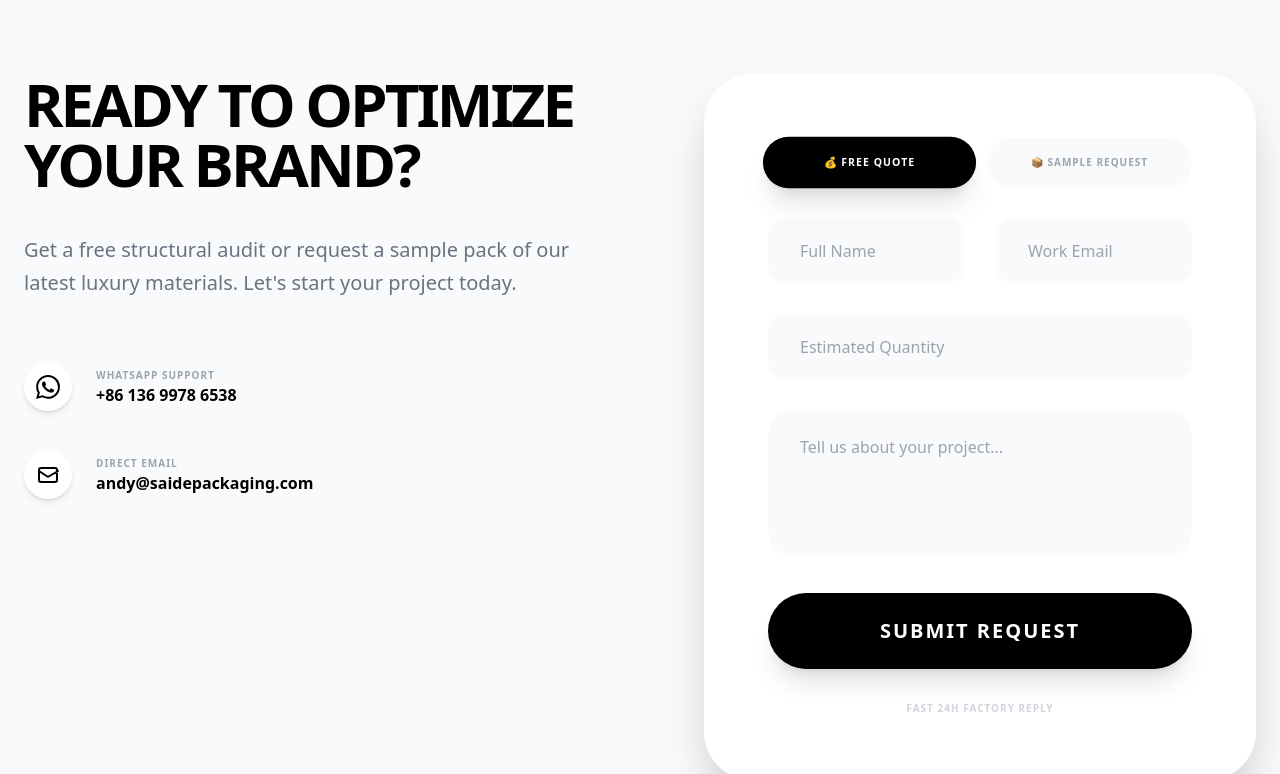
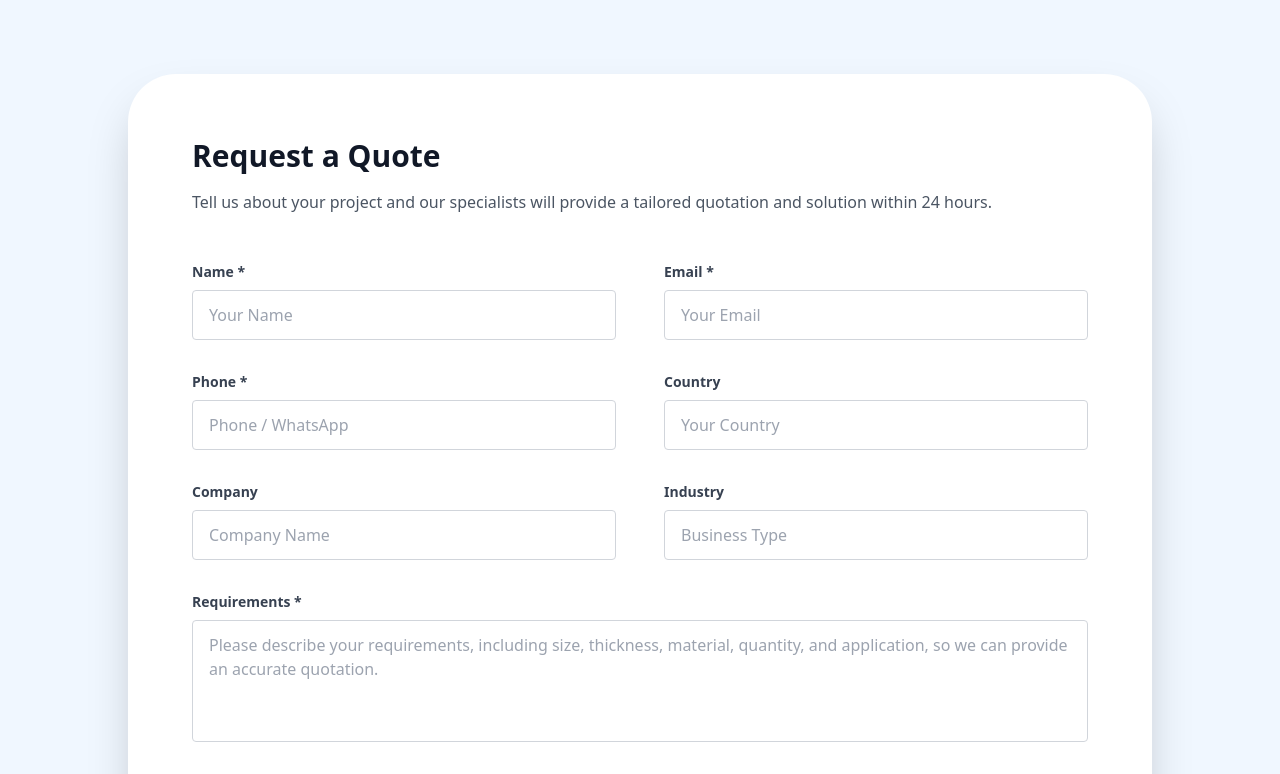
Before and after one commit to yaowei198299-cmd/side-packaging-site, a Next.js app: page / in a window 1280 px wide. Shown: the part 9420-10194 px from the top of the page. Built offline with nearby package versions, Linux system fonts and the light colour scheme.

Commit message:
feat: redesign inquiry form to match reference image

```diff
--- a/pages/index.tsx
+++ b/pages/index.tsx
@@ -9,9 +9,10 @@ const HomePage = () => {
     name: '',
     email: '',
     phone: '',
-    message: '',
-    quantity: '',
-    type: 'Quote'
+    country: '',
+    company: '',
+    industry: '',
+    message: ''
   });
 
   const handleSubmit = (e: React.FormEvent) => {
@@ -20,12 +21,12 @@ const HomePage = () => {
     if (typeof window !== 'undefined' && (window as any).gtag) {
       (window as any).gtag('event', 'form_submission', {
         'event_category': 'Engagement',
-        'event_label': formData.type,
-        'value': formData.quantity
+        'event_label': 'Quote',
+        'value': formData.company
       });
     }
-    alert(`Thank you for your ${formData.type} request! Andy will contact you via WhatsApp/Email shortly.`);
-    setFormData({ name: '', email: '', phone: '', message: '', quantity: '', type: 'Quote' });
+    alert(`Thank you for your request! Andy will contact you via WhatsApp/Email shortly.`);
+    setFormData({ name: '', email: '', phone: '', country: '', company: '', industry: '', message: '' });
   };
 
   const industrySolutions = [
@@ -599,93 +600,97 @@ const HomePage = () => {
         </section>
 
         {/* Inquiry Form Section */}
-        <section id="contact" className="py-40 bg-gray-50 border-t border-gray-100">
+        <section id="contact" className="py-40 bg-[#f0f7ff] border-t border-gray-100">
           <div className="max-w-7xl mx-auto px-6">
-             <div className="grid lg:grid-cols-2 gap-32">
-                <div>
-                   <h2 className="text-5xl md:text-6xl font-black mb-10 uppercase tracking-tighter leading-[0.9]">Ready to Optimize <br/>Your Brand?</h2>
-                   <p className="text-xl text-gray-500 font-medium mb-16 leading-relaxed">
-                     Get a free structural audit or request a sample pack of our latest luxury materials. Let's start your project today.
+            <div className="bg-white p-12 md:p-16 rounded-[3rem] shadow-2xl max-w-5xl mx-auto">
+              <h2 className="text-3xl font-bold text-gray-900 mb-4">Request a Quote</h2>
+              <p className="text-gray-600 mb-12">
+                Tell us about your project and our specialists will provide a tailored quotation and solution within 24 hours.
               </p>
 
-                   <div className="space-y-10">
-                      <div className="flex items-center space-x-6 group">
-                        <div className="w-12 h-12 bg-white rounded-full flex items-center justify-center shadow-md group-hover:bg-green-500 group-hover:text-white transition-all">
-                           <svg className="w-6 h-6" fill="currentColor" viewBox="0 0 24 24"><path d="M17.472 14.382c-.297-.149-1.758-.867-2.03-.967-.273-.099-.471-.148-.67.15-.197.297-.767.966-.94 1.164-.173.199-.347.223-.644.075-.297-.15-1.255-.463-2.39-1.475-.883-.788-1.48-1.761-1.653-2.059-.173-.297-.018-.458.13-.606.134-.133.298-.347.446-.52.149-.174.198-.298.298-.497.099-.198.05-.371-.025-.52-.075-.149-.669-1.612-.916-2.207-.242-.579-.487-.5-.669-.51-.173-.008-.371-.01-.57-.01-.198 0-.52.074-.792.372-.272.297-1.04 1.016-1.04 2.479 0 1.462 1.065 2.875 1.213 3.074.149.198 2.096 3.2 5.077 4.487.709.306 1.262.489 1.694.625.712.227 1.36.195 1.871.118.571-.085 1.758-.719 2.006-1.413.248-.694.248-1.289.173-1.413-.074-.124-.272-.198-.57-.347m-5.421 7.403h-.004a9.87 9.87 0 01-5.031-1.378l-.361-.214-3.741.982.998-3.648-.235-.374a9.86 9.86 0 01-1.51-5.26c.001-5.45 4.436-9.884 9.888-9.884 2.64 0 5.122 1.03 6.988 2.898a9.825 9.825 0 012.893 6.994c-.003 5.45-4.437 9.884-9.885 9.884m8.413-18.297A11.815 11.815 0 0012.05 0C5.495 0 .16 5.335.157 11.892c0 2.096.547 4.142 1.588 5.945L.057 24l6.305-1.654a11.882 11.882 0 005.683 1.448h.005c6.554 0 11.89-5.335 11.893-11.893a11.821 11.821 0 00-3.48-8.413Z"/></svg>
-                        </div>
-                        <div>
-                           <p className="text-[10px] font-bold uppercase tracking-widest text-gray-400">WhatsApp Support</p>
-                           <p className="font-bold">+86 136 9978 6538</p>
-                        </div>
-                      </div>
-                      <div className="flex items-center space-x-6 group">
-                        <div className="w-12 h-12 bg-white rounded-full flex items-center justify-center shadow-md group-hover:bg-black group-hover:text-white transition-all">
-                           <svg className="w-6 h-6" fill="none" stroke="currentColor" viewBox="0 0 24 24"><path strokeLinecap="round" strokeLinejoin="round" strokeWidth={2} d="M3 8l7.89 5.26a2 2 0 002.22 0L22 8M5 19h14a2 2 0 002-2V7a2 2 0 00-2-2H5a2 2 0 00-2 2v10a2 2 0 002 2z"/></svg>
-                        </div>
-                        <div>
-                           <p className="text-[10px] font-bold uppercase tracking-widest text-gray-400">Direct Email</p>
-                           <p className="font-bold">andy@saidepackaging.com</p>
-                        </div>
-                      </div>
-                   </div>
-                </div>
-
-                <div>
-                   <form onSubmit={handleSubmit} className="space-y-8 bg-white p-12 md:p-16 rounded-[3rem] shadow-2xl">
-                      <div className="flex gap-4">
-                        {['Quote', 'Sample'].map(type => (
-                          <button
-                            key={type}
-                            type="button"
-                            onClick={() => setFormData({...formData, type})}
-                            className={`flex-1 py-4 rounded-full text-[10px] font-bold uppercase tracking-widest transition-all ${formData.type === type ? 'bg-black text-white shadow-xl scale-105' : 'bg-gray-50 text-gray-400 border border-transparent hover:border-black hover:text-black'}`}
-                          >
-                            {type === 'Quote' ? '💰 Free Quote' : '📦 Sample Request'}
-                          </button>
-                        ))}
-                      </div>
-
-                      <div className="grid md:grid-cols-2 gap-8">
+              <form onSubmit={handleSubmit} className="space-y-8">
+                <div className="grid md:grid-cols-2 gap-x-12 gap-y-8">
+                  <div className="space-y-2">
+                    <label className="block text-sm font-bold text-gray-700">Name *</label>
                     <input
                       type="text"
                       required
-                          placeholder="Full Name"
-                          className="w-full px-8 py-5 rounded-2xl bg-gray-50 border-transparent focus:bg-white focus:ring-2 focus:ring-black transition"
+                      placeholder="Your Name"
+                      className="w-full px-4 py-3 border border-gray-300 rounded focus:ring-2 focus:ring-blue-500 focus:border-transparent outline-none transition text-gray-600"
                       value={formData.name}
                       onChange={(e) => setFormData({...formData, name: e.target.value})}
                     />
+                  </div>
+                  <div className="space-y-2">
+                    <label className="block text-sm font-bold text-gray-700">Email *</label>
                     <input
                       type="email"
                       required
-                          placeholder="Work Email"
-                          className="w-full px-8 py-5 rounded-2xl bg-gray-50 border-transparent focus:bg-white focus:ring-2 focus:ring-black transition"
+                      placeholder="Your Email"
+                      className="w-full px-4 py-3 border border-gray-300 rounded focus:ring-2 focus:ring-blue-500 focus:border-transparent outline-none transition text-gray-600"
                       value={formData.email}
                       onChange={(e) => setFormData({...formData, email: e.target.value})}
                     />
                   </div>
-
+                  <div className="space-y-2">
+                    <label className="block text-sm font-bold text-gray-700">Phone *</label>
                     <input
                       type="text"
-                        placeholder="Estimated Quantity"
-                        className="w-full px-8 py-5 rounded-2xl bg-gray-50 border-transparent focus:bg-white focus:ring-2 focus:ring-black transition"
-                        value={formData.quantity}
-                        onChange={(e) => setFormData({...formData, quantity: e.target.value})}
+                      required
+                      placeholder="Phone / WhatsApp"
+                      className="w-full px-4 py-3 border border-gray-300 rounded focus:ring-2 focus:ring-blue-500 focus:border-transparent outline-none transition text-gray-600"
+                      value={formData.phone}
+                      onChange={(e) => setFormData({...formData, phone: e.target.value})}
                     />
+                  </div>
+                  <div className="space-y-2">
+                    <label className="block text-sm font-bold text-gray-700">Country</label>
+                    <input
+                      type="text"
+                      placeholder="Your Country"
+                      className="w-full px-4 py-3 border border-gray-300 rounded focus:ring-2 focus:ring-blue-500 focus:border-transparent outline-none transition text-gray-600"
+                      value={formData.country}
+                      onChange={(e) => setFormData({...formData, country: e.target.value})}
+                    />
+                  </div>
+                  <div className="space-y-2">
+                    <label className="block text-sm font-bold text-gray-700">Company</label>
+                    <input
+                      type="text"
+                      placeholder="Company Name"
+                      className="w-full px-4 py-3 border border-gray-300 rounded focus:ring-2 focus:ring-blue-500 focus:border-transparent outline-none transition text-gray-600"
+                      value={formData.company}
+                      onChange={(e) => setFormData({...formData, company: e.target.value})}
+                    />
+                  </div>
+                  <div className="space-y-2">
+                    <label className="block text-sm font-bold text-gray-700">Industry</label>
+                    <input
+                      type="text"
+                      placeholder="Business Type"
+                      className="w-full px-4 py-3 border border-gray-300 rounded focus:ring-2 focus:ring-blue-500 focus:border-transparent outline-none transition text-gray-600"
+                      value={formData.industry}
+                      onChange={(e) => setFormData({...formData, industry: e.target.value})}
+                    />
+                  </div>
+                </div>
 
+                <div className="space-y-2">
+                  <label className="block text-sm font-bold text-gray-700">Requirements *</label>
                   <textarea
                     rows={4}
-                        placeholder="Tell us about your project..."
-                        className="w-full px-8 py-6 rounded-3xl bg-gray-50 border-transparent focus:bg-white focus:ring-2 focus:ring-black transition resize-none"
+                    required
+                    placeholder="Please describe your requirements, including size, thickness, material, quantity, and application, so we can provide an accurate quotation."
+                    className="w-full px-4 py-3 border border-gray-300 rounded focus:ring-2 focus:ring-blue-500 focus:border-transparent outline-none transition resize-none text-gray-600"
                     value={formData.message}
                     onChange={(e) => setFormData({...formData, message: e.target.value})}
                   ></textarea>
+                </div>
 
-                      <button type="submit" className="w-full bg-black text-white py-6 rounded-full font-bold text-xl hover:bg-gray-800 transition-all shadow-xl uppercase tracking-widest">
-                        Submit Request
+                <button type="submit" className="bg-[#2b6cb0] text-white px-8 py-3 rounded-md font-bold text-lg hover:bg-blue-800 transition-all shadow-md">
+                  Get a Quote
                 </button>
-                      <p className="text-center text-[10px] font-bold uppercase tracking-widest text-gray-300">Fast 24h Factory Reply</p>
               </form>
-                </div>
             </div>
           </div>
         </section>
```
Lines whose indentation alone changed are shown as unchanged.
